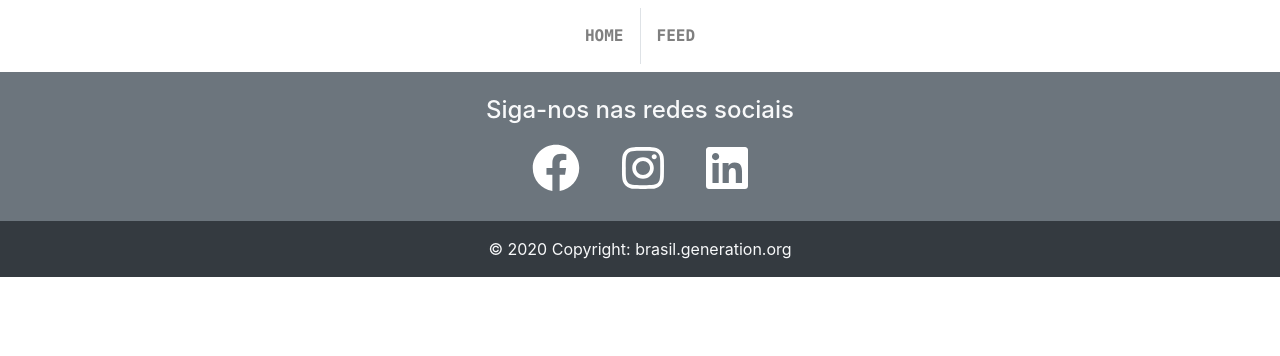
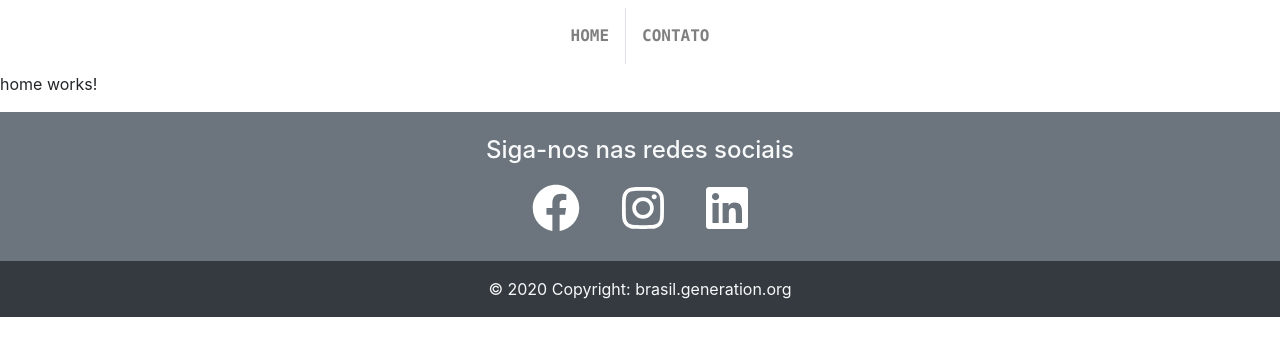
Before and after one commit to thiagoagduarte/Aplicacao-SPA-Angular, an Angular app in the folder Projeto-SPA-Angular/: page /home in a window 1280 px wide. Before the commit this address led to /. Shown: the top 356 px of the page. Built offline with nearby package versions, Linux system fonts and the light colour scheme.

Commit message:
Implementação das rotas home e contato

```diff
--- a/Projeto-SPA-Angular/src/app/app-routing.module.ts
+++ b/Projeto-SPA-Angular/src/app/app-routing.module.ts
@@ -1,8 +1,14 @@
 import { NgModule } from '@angular/core';
 import { Routes, RouterModule } from '@angular/router';
+import { HomeComponent } from './home/home.component';
+import { ContatoComponent } from './contato/contato.component';
 
 
-const routes: Routes = [];
+const routes: Routes = [
+  { path: '', redirectTo: 'home', pathMatch: 'full' },
+  { path: 'home', component: HomeComponent },
+  { path: 'contato', component: ContatoComponent }
+];
 
 @NgModule({
   imports: [RouterModule.forRoot(routes)],
--- a/Projeto-SPA-Angular/src/app/app.component.html
+++ b/Projeto-SPA-Angular/src/app/app.component.html
@@ -1,3 +1,5 @@
 <app-navbar></app-navbar>
 
+<router-outlet></router-outlet>
+
 <app-footer></app-footer>
--- a/Projeto-SPA-Angular/src/app/navbar/navbar.component.html
+++ b/Projeto-SPA-Angular/src/app/navbar/navbar.component.html
@@ -23,7 +23,7 @@
 
                 <li class="nav-item ">
                     <a class="nav-link texto p-3 text-uppercase text-monospace font-weight-bold"
-                        routerLink='/feed'>Feed</a>
+                        routerLink='/contato'>Contato</a>
                 </li>
 
             </ul>
```
